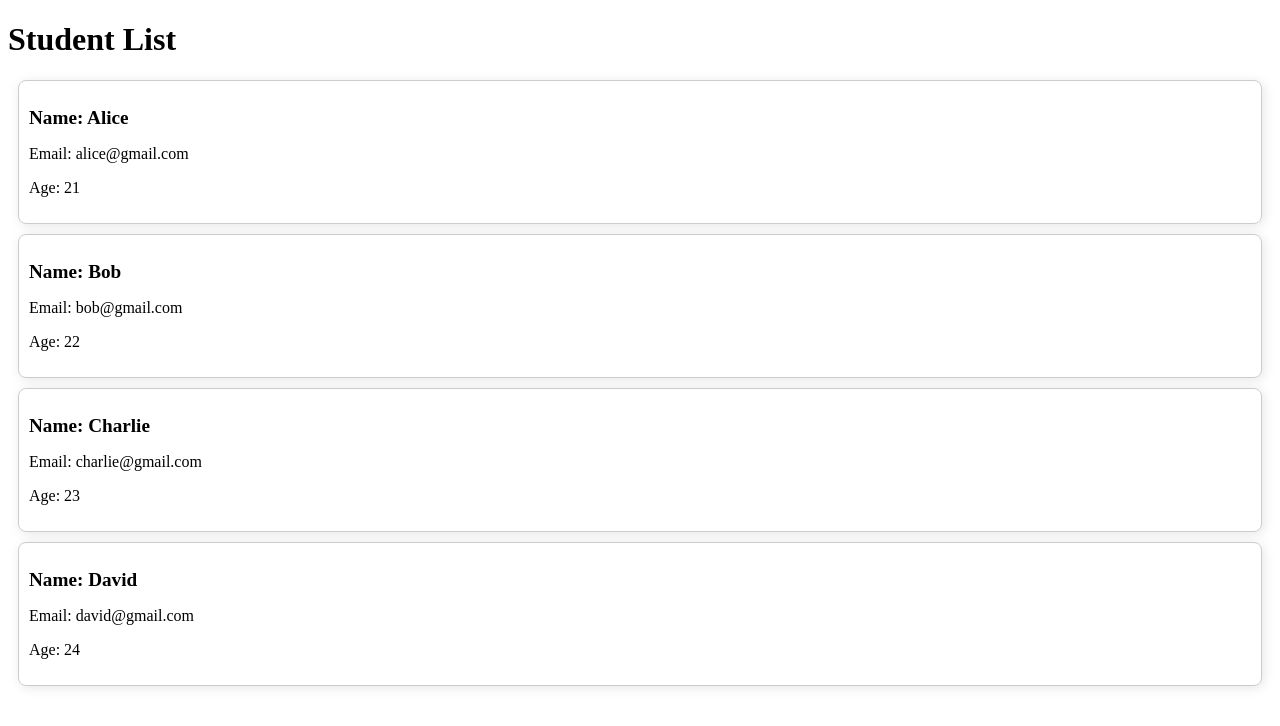
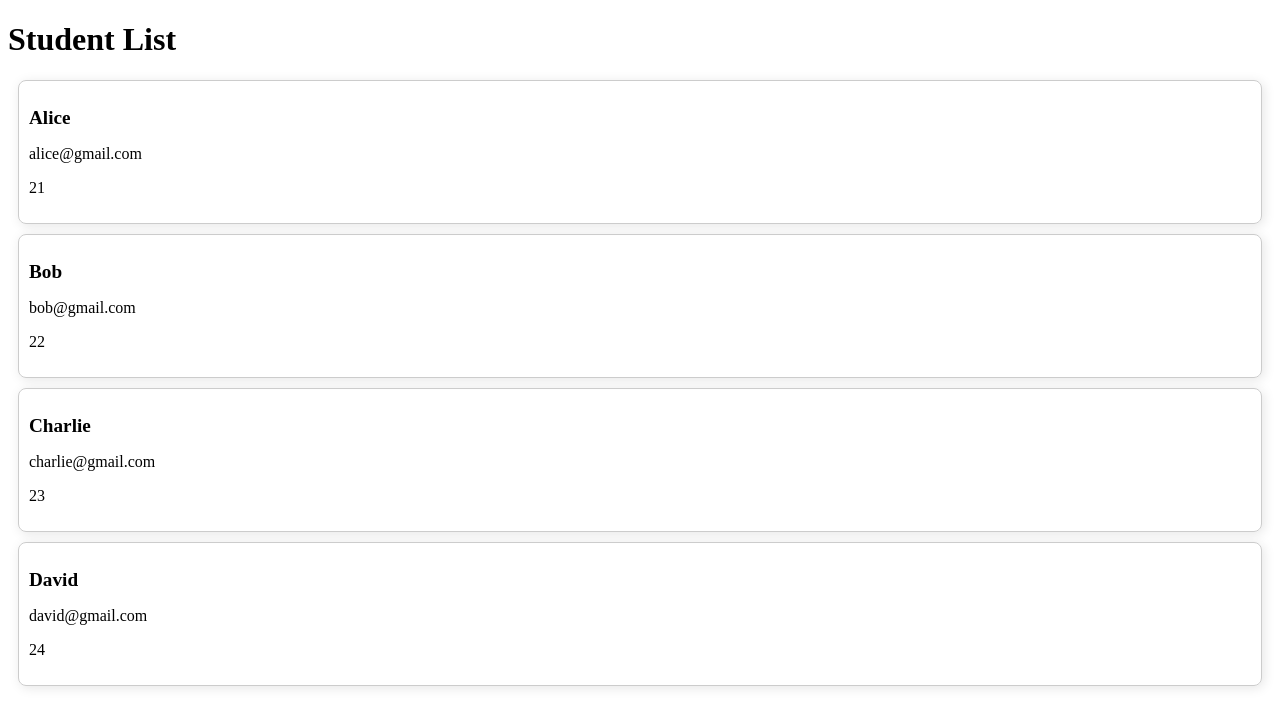
Before and after one commit to Shrilesh-Dhobale/A-22-Cards, a React (Vite) app: page / in a window 1280 px wide. Shown: the top 726 px of the page. Built offline with nearby package versions, Linux system fonts and the light colour scheme.

Commit message:
Text removed

```diff
--- a/src/views/Home/Home.jsx
+++ b/src/views/Home/Home.jsx
@@ -16,9 +16,9 @@ function Home() {
       {students.map((StudObj) => {
         return(
         <div className='student-card'>
-            <h2 className='student-name'>Name: {StudObj.name}</h2>
-            <p className='student-info'>Email: {StudObj.email}</p>
-            <p className='student-info'>Age: {StudObj.age}</p>
+            <h2 className='student-name'>{StudObj.name}</h2>
+            <p className='student-info'>{StudObj.email}</p>
+            <p className='student-info'>{StudObj.age}</p>
         </div>
 )
       })}
```
